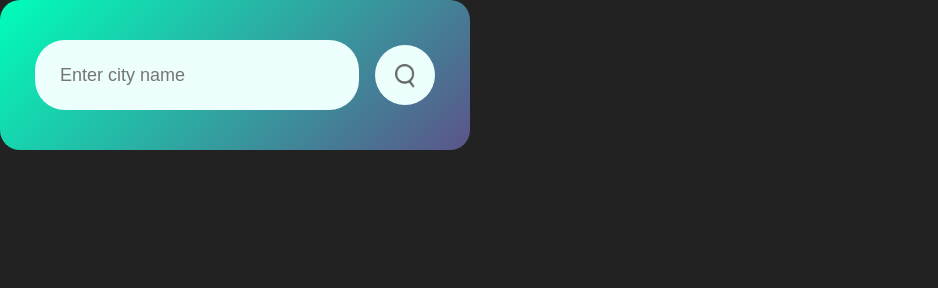
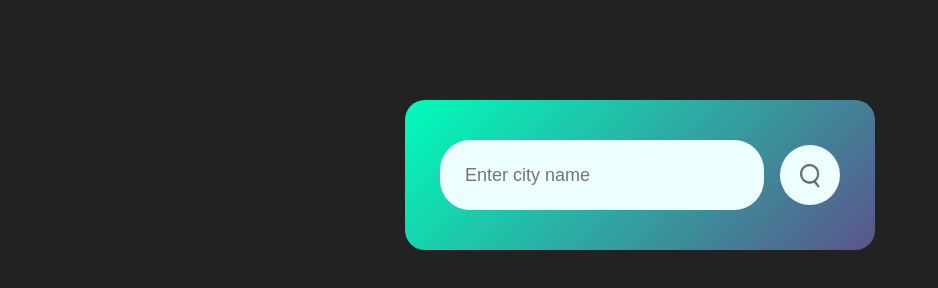
Before and after one commit to rohitwarke08/Weather-App, a plain HTML site: page index.html in a window 1280 px wide. Shown: the whole page, without its empty margins (0-938 px from the left). Drawn offline with Linux system fonts and the light colour scheme.

Commit message:
Update style.css

```diff
--- a/style.css
+++ b/style.css
@@ -13,7 +13,7 @@ body{
     max-width:470px;
     color: #fff;
     background: linear-gradient(135deg, #00feba, #5b548a);
-
+    margin: 100px auto 0;
     padding: 40px 35px;
     border-radius: 20px;
     text-align: center;
```
